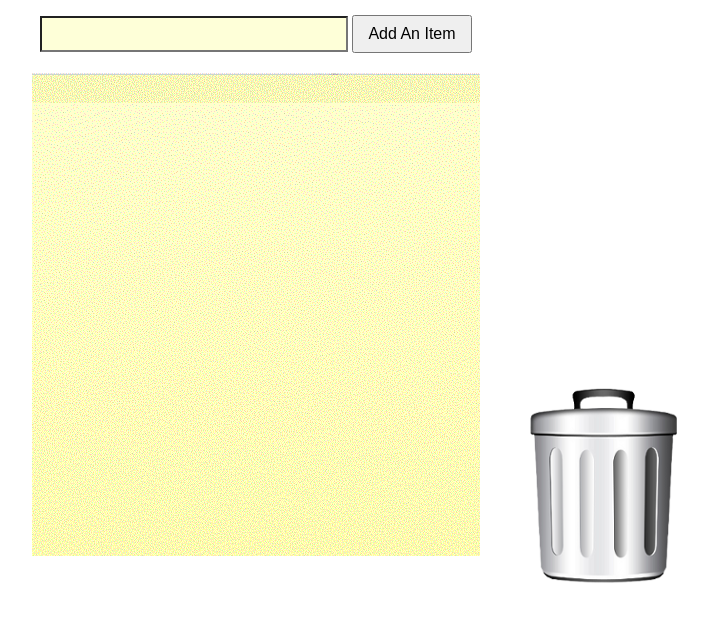
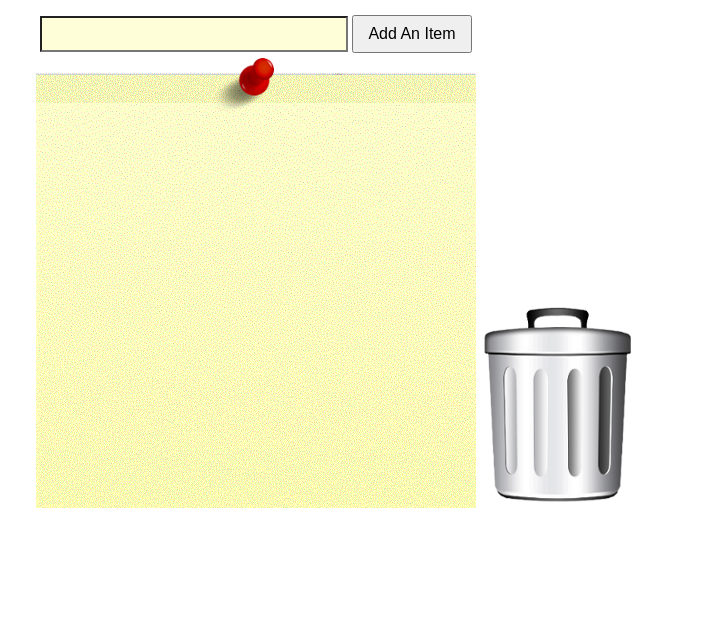
Before and after one commit to tightwap20/todolist, a plain HTML site: page index.html in a window 1280 px wide. Shown: the part 68-690 px from the top of the page, without its empty margins (384-1092 px from the left). Drawn offline with nearby package versions, Linux system fonts and the light colour scheme; a web font is replaced by a local one.

Commit message:
updated comments for code

```diff
--- a/css/todolist.css
+++ b/css/todolist.css
@@ -11,9 +11,9 @@ header{
 }
 .Container{
 	background: url("../Images/postit2.gif");
-	width: 35%;
+	width: 440px;
 	margin: auto;
-	padding-bottom: 35%;
+	padding-bottom: 400px;
 	margin-top: 20px;
 	max-height: 35%;
 }
@@ -52,17 +52,24 @@ h1 {
 #listItems {
 	list-style: decimal;
 	padding-right: 200px;
+	font: sans-serif;
 }
 .trashClosed input {
 	position: absolute;
-	margin-left: 380px;
-	margin-top: 260px;
+	margin-left: 330px;
+	margin-top: 14%;
+}
+.trashClosed img {
+	position: absolute;
+	margin-left: 10%;
+	margin-top: -50px;
 }
 #listItems li{
 	display: block;
 	padding-right: 10px;
 	float: left;
 	clear: left;
+	font: sans-serif;
 }
 ol#listItems input{
 	float: left;
--- a/index.html
+++ b/index.html
@@ -20,6 +20,7 @@
 	<div class="Container">
 			<div class="list">
 				<div class="trashClosed">
+					<img src="thumbTack.png">
 					<input type="image" src="trash-can3.png" id="trashCan" onclick="deleteItem()" alt="Trash" title="Delete It">
 				</div>
 				<!-- <div class="trashOpen"> -->
--- a/todolist.js
+++ b/todolist.js
@@ -18,7 +18,7 @@ function addItem() {
 
 function deleteItem() {
 	var textItem = document.getElementsByName('item'); //grabbing the checkbox, name "item"
-	for (i=textItem.length - 1; i>=0; i--) //loop through the checkbox
+	for (i=textItem.length - 1; i>=0; i--) //loop through the checkbox by starting with text item length decresed by 1, then loops until i is +or= to 0
 		{
 		if(textItem[i].checked) //if it is checked
 			{
```
Also changed, not shown: thumbTack.png (added).
